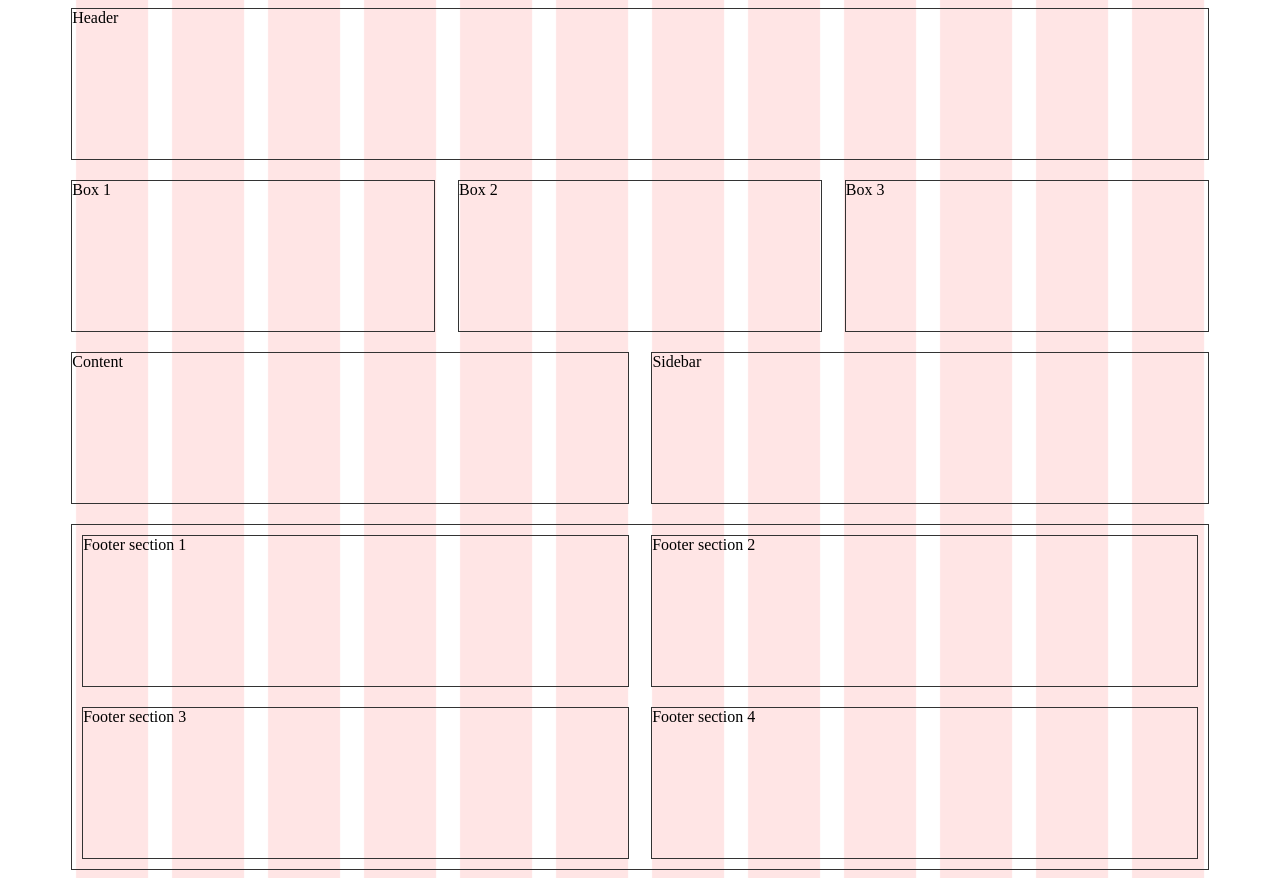
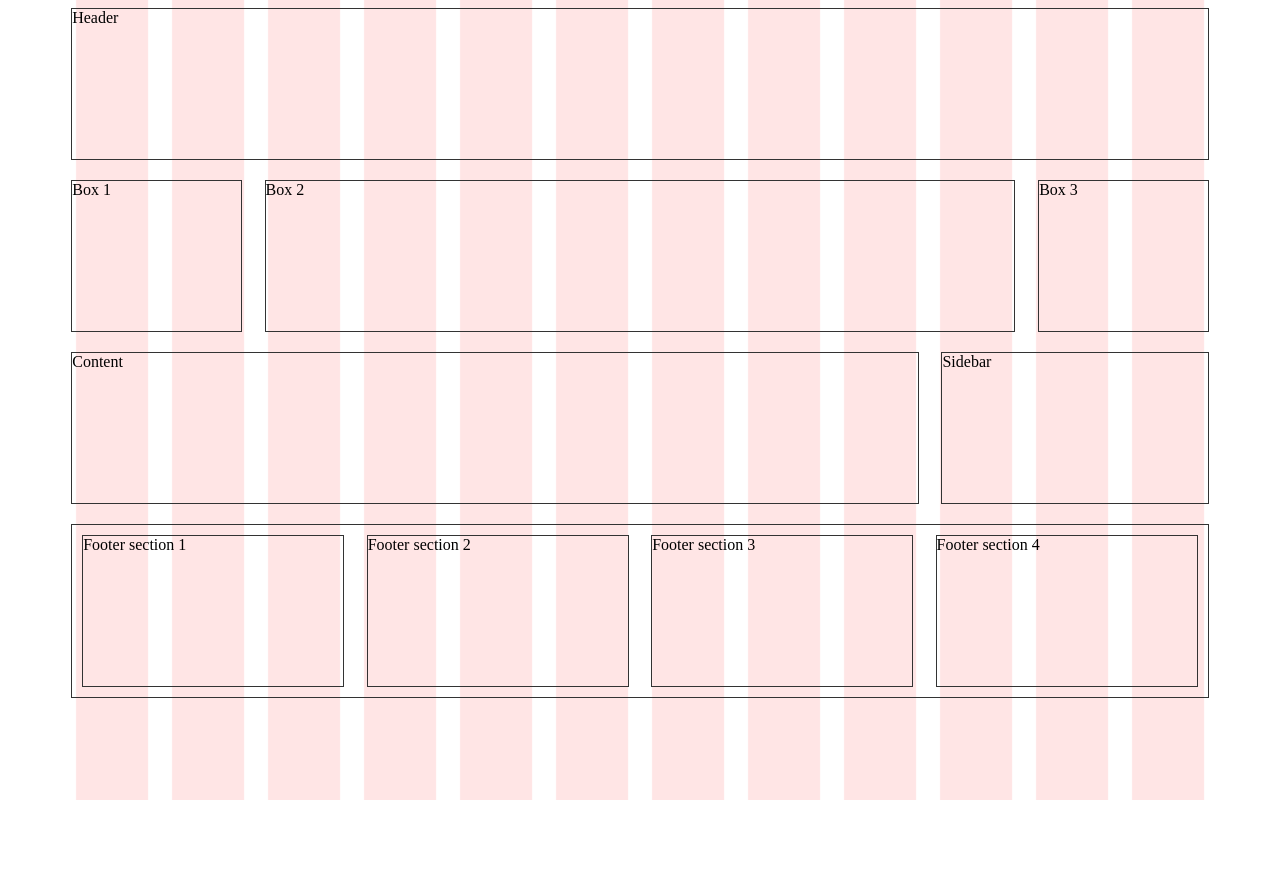
Before and after one commit to sibala/cssgrids-flexbox-solution, a plain HTML site: page index.html in a window 1280 px wide. After the commit the page ends 800 px from the top, so only its background shows below. Drawn offline with Linux system fonts and the light colour scheme.

Commit message:
Done with both smal/large desktop layouts

```diff
--- a/css/style.css
+++ b/css/style.css
@@ -103,7 +103,6 @@ footer {
 	}
 
 	footer {
-		display: grid;
 		grid-template-areas:
 			"footer-section1 footer-section2"
 			"footer-section3 footer-section4";
@@ -115,14 +114,31 @@ footer {
  * Small desktop layout
  */
 @media screen and (min-width: 960px) {
+	#container {
+		grid-template-columns: repeat(12, 1fr);
+		grid-template-areas:
+		"header header header header header header header header header header header header"
+		"box1 box1 box1 box2 box2 box2 box2 box2 box2 box3 box3 box3"
+		"content content content content content content content content sidebar sidebar sidebar sidebar"
+		"footer footer footer footer footer footer footer footer footer footer footer footer";
+	}
 
+	footer {
+		grid-template-areas:
+			"footer-section1 footer-section2 footer-section3 footer-section4";
+	}
 }
-
 
 /**
  *
  * Large desktop layout
  */
 @media screen and (min-width: 1200px) {
-
+	#container {
+		grid-template-areas:
+		"header header header header header header header header header header header header"
+		"box1 box1 box2 box2 box2 box2 box2 box2 box2 box2 box3 box3"
+		"content content content content content content content content content sidebar sidebar sidebar"
+		"footer footer footer footer footer footer footer footer footer footer footer footer";
+	}
 }
```
